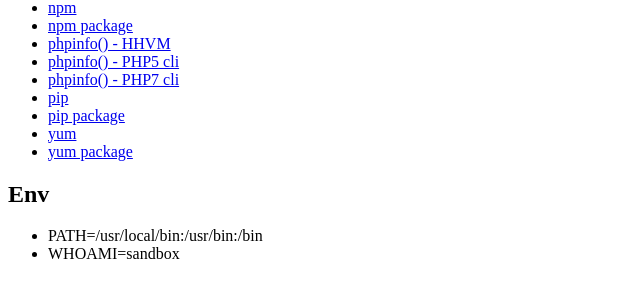
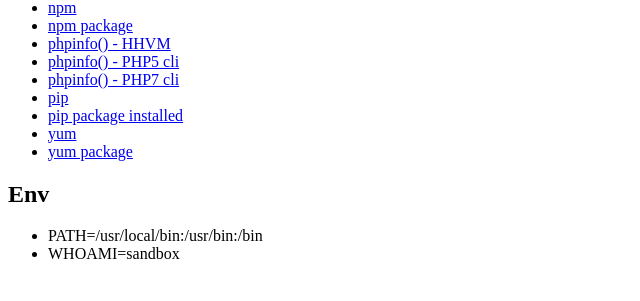
Before and after one commit to Qithub-BOT/Qithub-ORG, a PHP site: page /tools/version/index.php in a window 1280 px wide. Shown: the part 369-670 px from the top of the page, without its empty margins (0-640 px from the left). Run offline with PHP 8.4, Linux system fonts and the light colour scheme.

Commit message:
style: Add index

```diff
--- a/tools/version/index.php
+++ b/tools/version/index.php
@@ -1,10 +1,15 @@
 <?php
+
+/* ============================================================= [Initialize] */
+
 header("X-Robots-Tag: noindex, nofollow");
 
 $cmd = 'export GOPATH=$HOME/go';
 echo `$cmd`;
 
 $lists = array();
+
+/* =============================================================== [Settings] */
 
 $lists['language'] = [
     'PHP5' => [
@@ -54,7 +59,7 @@ $lists['program'] = [
     'pip' => [
         'version' => 'pip --version',
         ],
-    'pip package' => [
+    'pip package installed' => [
         'version' => 'pip list',
         ],
     'Python package' => [
@@ -85,6 +90,8 @@ $lists['program'] = [
         "Version list of installed package" => 'yum list installed',
     ],
 ];
+
+/* =================================================================== [Main] */
 
 $key  = isset($_GET['key'])  ? $_GET['key']  : '';
 $type = isset($_GET['type']) ? $_GET['type'] : '';
@@ -134,6 +141,10 @@ echo_eol('</ul>');
 echo_eol('</body>');
 echo_eol('</html>');
 
+/* ============================================================== [Functions] */
+
+/* ---------------------------------------------------------------------- [C] */
+
 function create_link($id_key)
 {
     $id_key = (string) $id_key;
@@ -141,6 +152,8 @@ function create_link($id_key)
 
     return "?key=${id_key}";
 }
+
+/* ---------------------------------------------------------------------- [E] */
 
 function echo_eol($string)
 {
@@ -170,6 +183,8 @@ function echo_version($array)
     }
 }
 
+/* ---------------------------------------------------------------------- [I] */
+
 function indent($string)
 {
     $string = trim($string);
```
